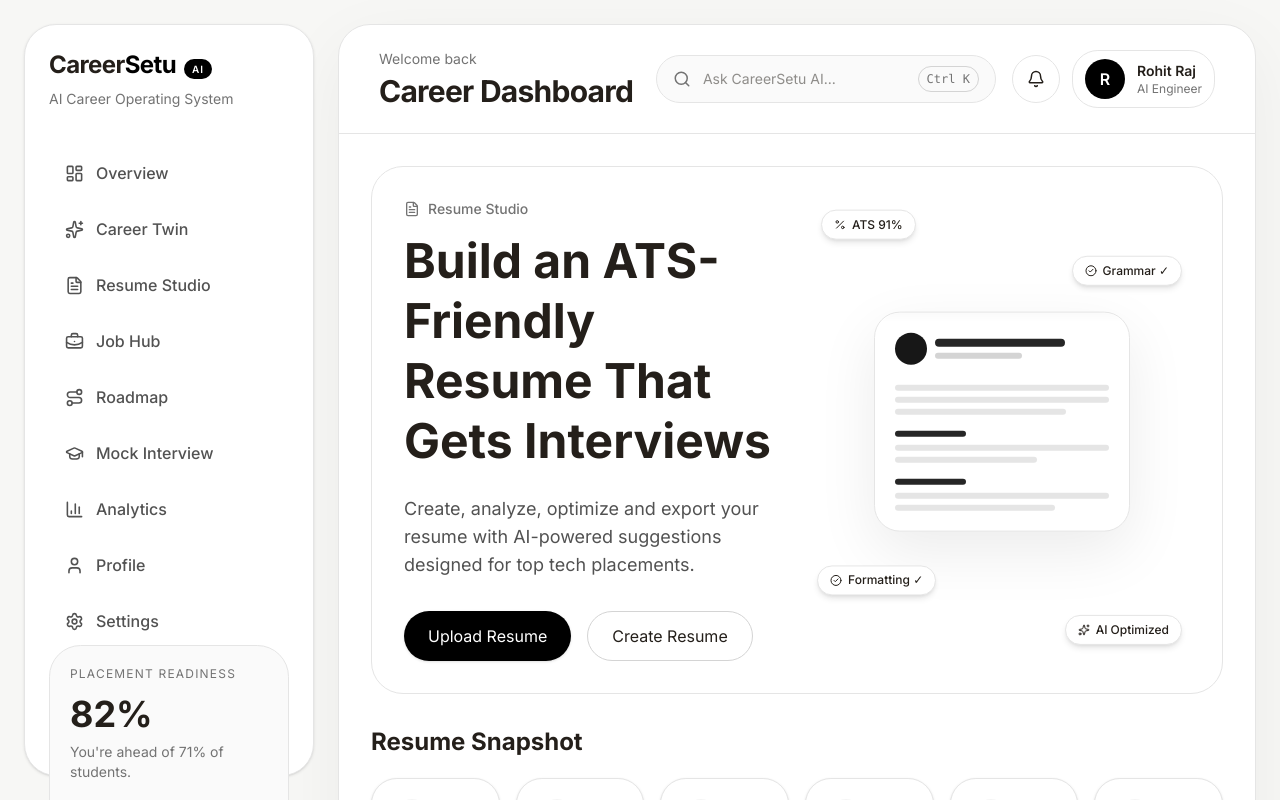
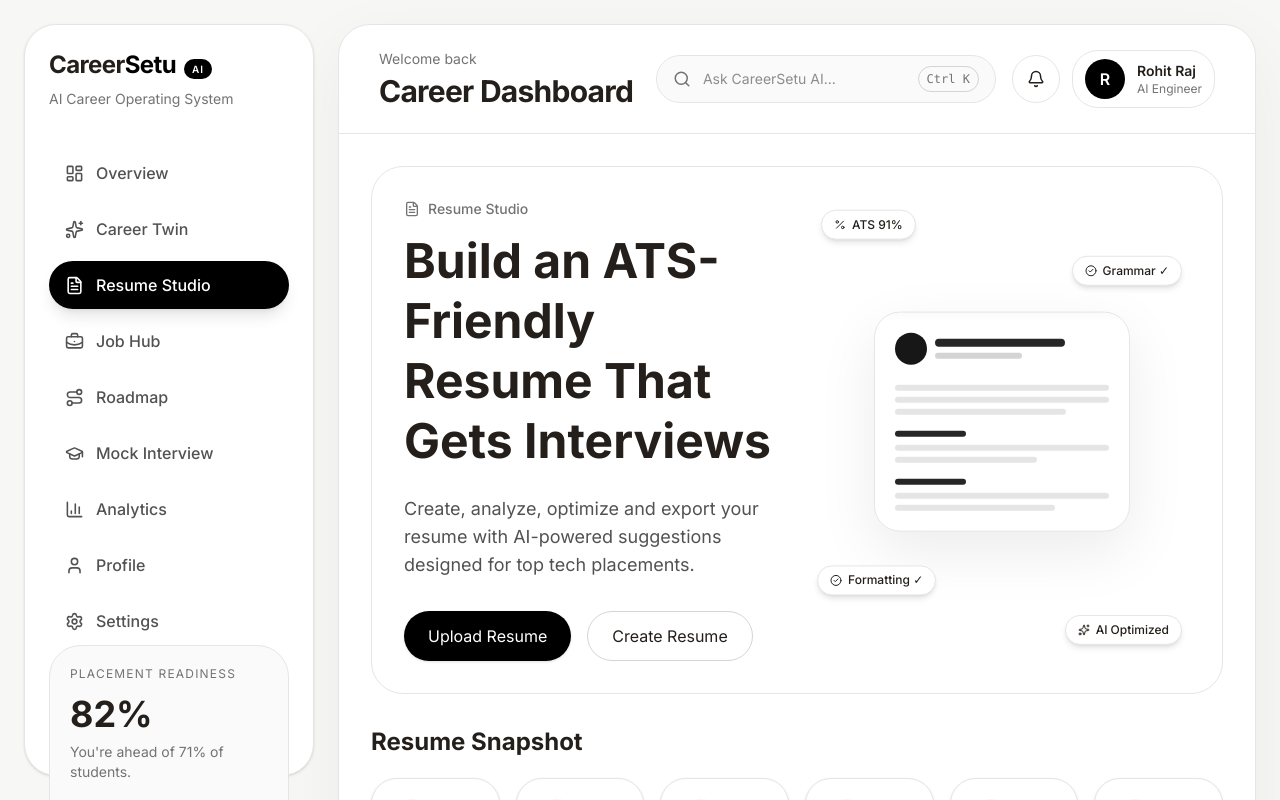
Before and after one commit to Rohitraj45592/careersetu-ai-landing-page, a Next.js app: page /dashboard-v2/resume-studio in a window 1280 px wide. Shown: the top 800 px of the page. Built offline with nearby package versions, Linux system fonts and the light colour scheme.

Commit message:
fix: wire Resume Studio sidebar link to its route

```diff
--- a/components/dashboard-v2/sidebar/sidebar.tsx
+++ b/components/dashboard-v2/sidebar/sidebar.tsx
@@ -28,6 +28,7 @@ const items = [
   {
     title: "Resume Studio",
     icon: FileText,
+    href: "/dashboard-v2/resume-studio",
   },
   {
     title: "Job Hub",
```
